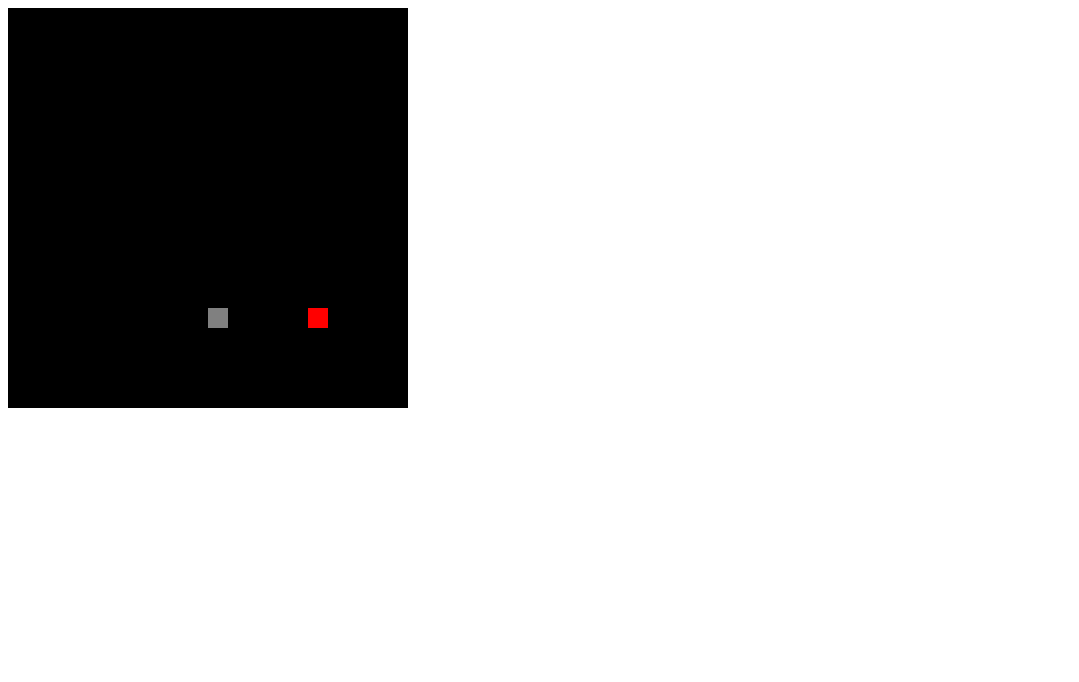
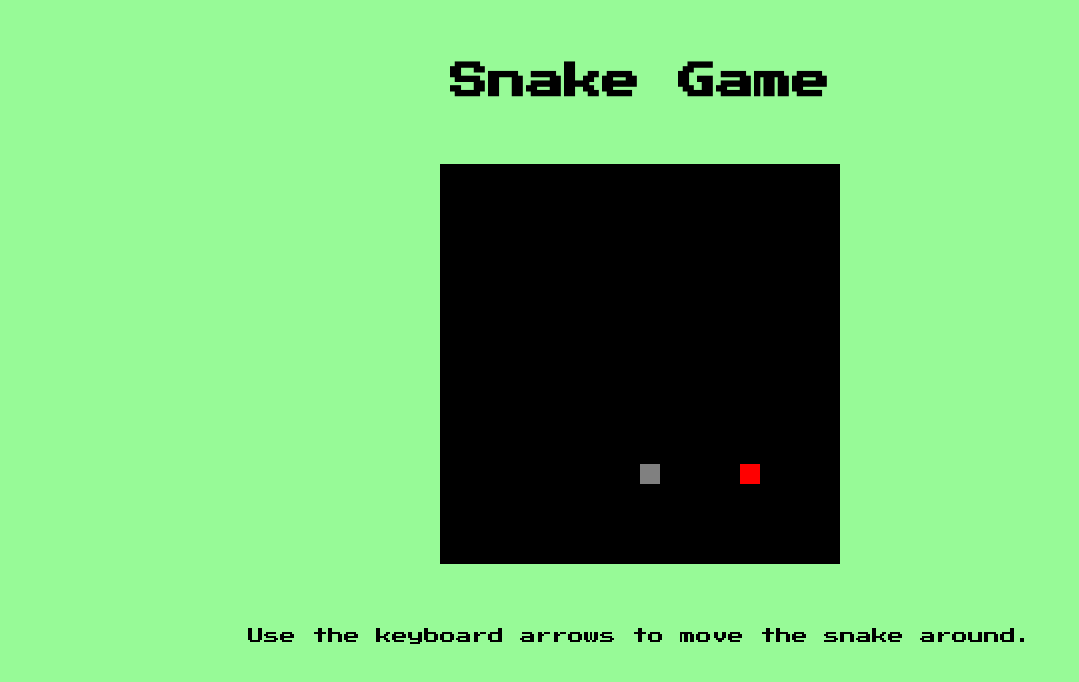
Before and after one commit to varelabeatriz/SnakeGame, a plain HTML site: page index.html in a window 1280 px wide. Shown: the whole page, without its empty margins (0-1079 px from the left). Drawn offline with Linux system fonts and the light colour scheme.

Commit message:
Final corrections

```diff
--- a/index.html
+++ b/index.html
@@ -5,11 +5,14 @@
     <meta charset="UTF-8">
     <meta name="viewport" content="width=device-width, initial-scale=1.0">
     <title>Snake Game</title>
+    <link rel="stylesheet" href="style.css">
 </head>
 
 <body>
+<h1>Snake Game</h1>
 
     <canvas id="stage" width="400" height="400"></canvas>
+    <p>Use the keyboard arrows to move the snake around.</p>
     <script type="text/javascript">
 
         window.onload = function() {
@@ -59,6 +62,7 @@
                     if (trail[i].x == px && trail[i].y == py)
                     {
                         vx = vy = 0;
+                        tail = 5;
                     }
 
                 }
--- /dev/null
+++ b/style.css
@@ -0,0 +1,23 @@
+@import url('https://fonts.googleapis.com/css2?family=Press+Start+2P&display=swap');
+
+body{
+    background-color: rgb(151, 250, 151);
+}
+
+canvas{
+    margin: 20% auto 5% auto;
+    display: block;
+}
+
+h1{
+    text-align: center;
+    margin: 5% 0 -15% 0;
+    font-family: 'Press Start 2P', cursive;
+    font-size: 38px;
+}
+
+p{
+    font-family: 'Press Start 2P', cursive;
+    text-align: center;
+    margin-bottom: 5%;
+}
```
